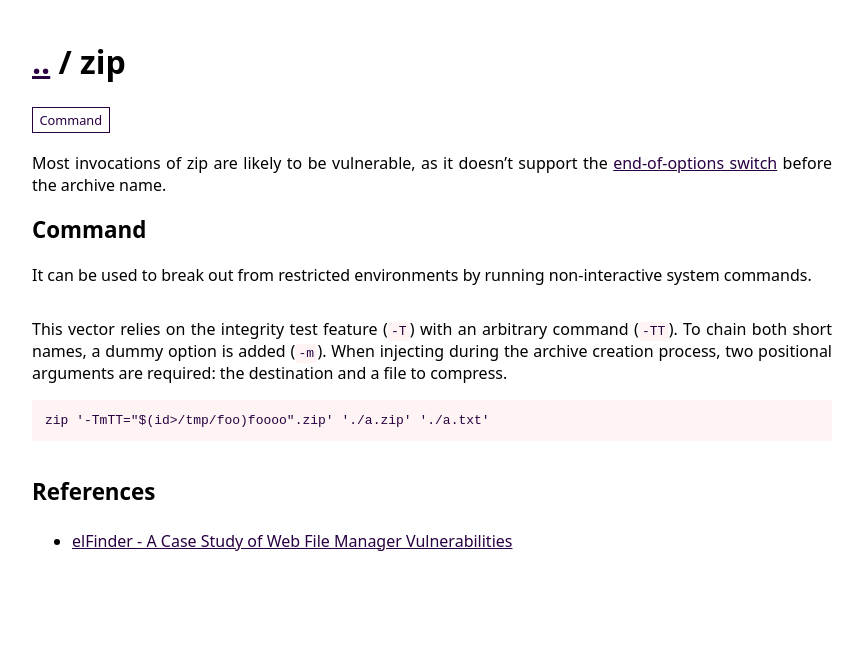
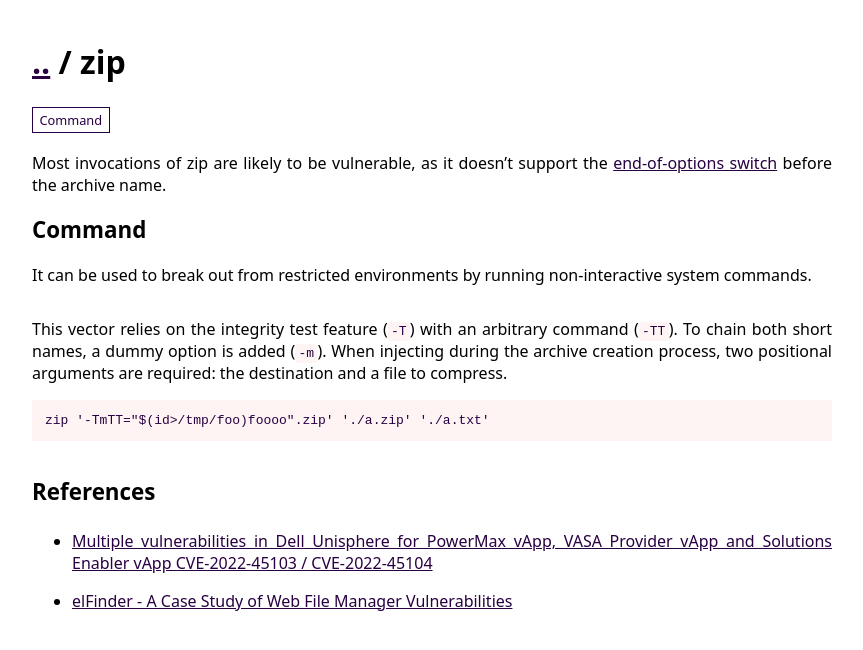
Before and after one commit to SonarSource/argument-injection-vectors, a Jekyll site: the page built from _binaries/zip.md, in a window 1280 px wide. Shown: the top 650 px of the page, without its empty margins (208-1071 px from the left). Built offline with Jekyll 4.4.1, drawn with Linux system fonts in a browser that asks for light colours.

Commit message:
binaries/zip: add reference to CVE-2022-45104

```diff
--- a/_binaries/zip.md
+++ b/_binaries/zip.md
@@ -8,6 +8,8 @@ functions:
         When injecting during the archive creation process, two positional arguments
         are required: the destination and a file to compress.
       references:
+        - title: Multiple vulnerabilities in Dell Unisphere for PowerMax vApp, VASA Provider vApp and Solutions Enabler vApp CVE-2022-45103 / CVE-2022-45104
+          url: https://www.synacktiv.com/sites/default/files/2023-02/Synacktiv-Security_Advisory-Dell_EMC_vApp_Manager-Multiple_Vulnerabilities.pdf
         - title: elFinder - A Case Study of Web File Manager Vulnerabilities
           url: https://www.sonarsource.com/blog/elfinder-case-study-of-web-file-manager-vulnerabilities/
       code: zip '-TmTT="$(id>/tmp/foo)foooo".zip' './a.zip' './a.txt'
```
